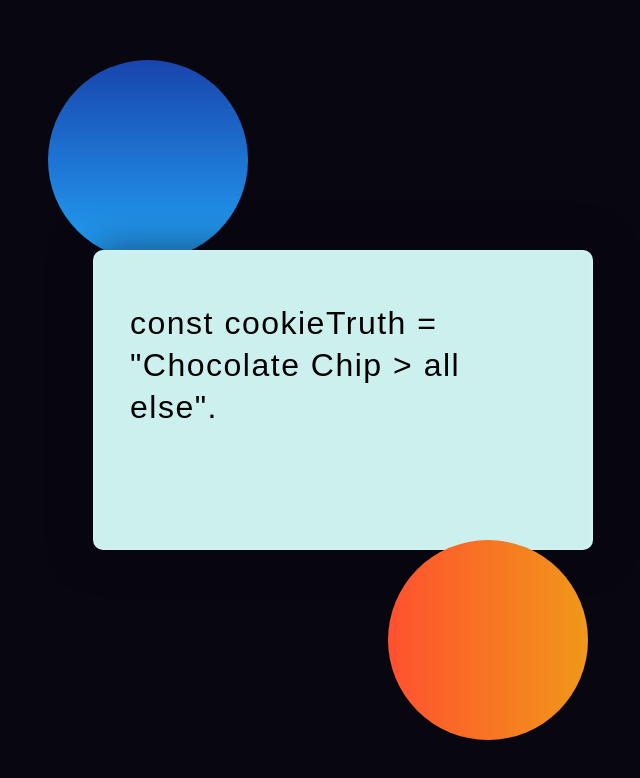
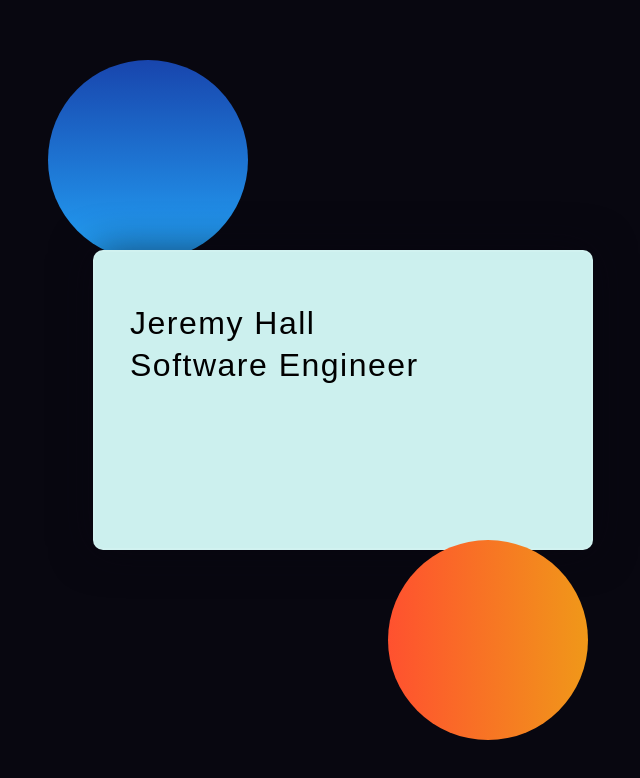
Before and after one commit to jeremysb1/glassmorphism1, a plain HTML site: page index.html in a window 1280 px wide. Shown: the whole page, without its empty margins (297-937 px from the left). Drawn offline with Linux system fonts and the light colour scheme.

Commit message:
adding h3 and text

```diff
--- a/index.html
+++ b/index.html
@@ -10,7 +10,8 @@
     <div class="background">
       <div class="shape"></div>
         <form>
-          <h3>const cookieTruth = "Chocolate Chip > all else".</h3>
+          <h3>Jeremy Hall</h3>
+          <h3>Software Engineer</h3>
         </form>
       <div class="shape"></div>
     </div>
```
